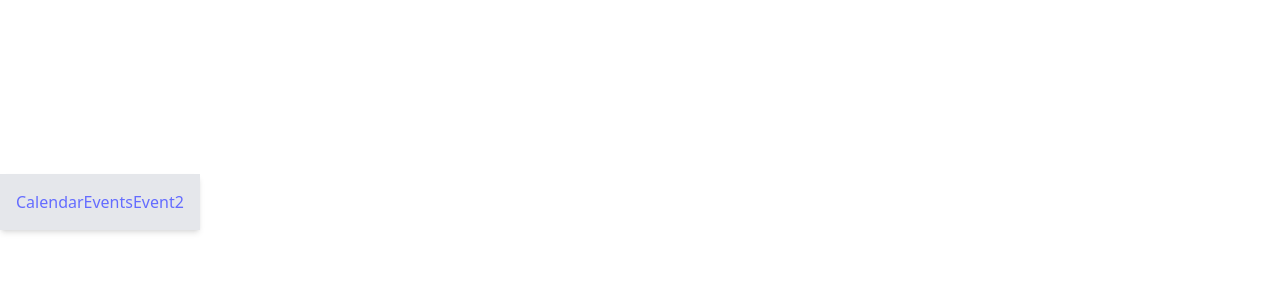
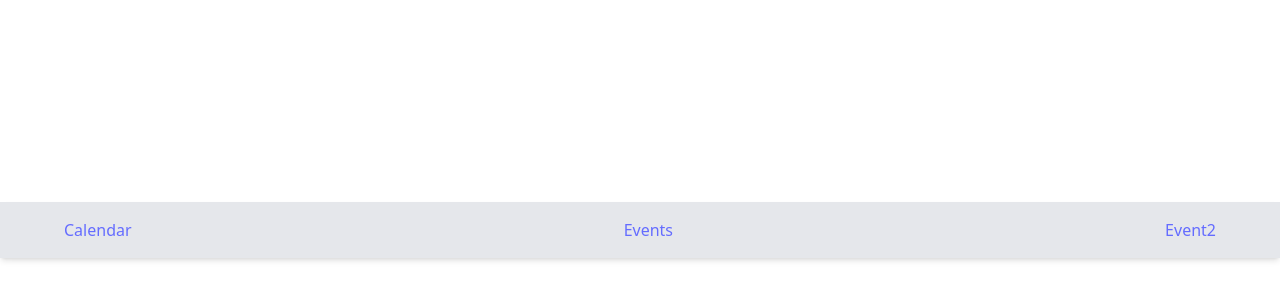
Before and after one commit to AYG3/dynamic-university-calendar, a React (Vite) app: page / in a window 1280 px wide. Shown: the part 198-498 px from the top of the page. Built offline with nearby package versions, Linux system fonts and the light colour scheme.

Commit message:
feat: update EventCalendar and Navbar components for improved layout and positioning

```diff
--- a/src/pages/Calendar.jsx
+++ b/src/pages/Calendar.jsx
@@ -306,7 +306,7 @@ const EventCalendar = () => {
 
 
   return (
-    <div className="bg-gray-100 container p-4 sm:p-6 min-h-screen min-w-screen flex justify-center items-start ">
+    <div className="mt-12 bg-gray-100 container p-4 sm:p-6 min-h-screen min-w-screen flex justify-center items-start ">
       <div className="max-w-4xl w-full bg-white shadow-lg rounded-lg p-4 sm:p-6">
         <h1 className="text-xl sm:text-2xl font-bold text-gray-800 mb-4 text-center">
           University Event Calendar
--- a/src/pages/Navbar.jsx
+++ b/src/pages/Navbar.jsx
@@ -2,7 +2,7 @@ import { Link } from "react-router-dom";
 
 export const Navbar = () => {
     return (
-        <nav className="bg-gray-200 w-full p-4 shadow-md">
+        <nav className="fixed bg-gray-200 w-full p-4 shadow-md z-50">
             <div className="flex items-center justify-between w-full max-w-6xl mx-auto">
                 <Link
                     to='/calendar'
```
